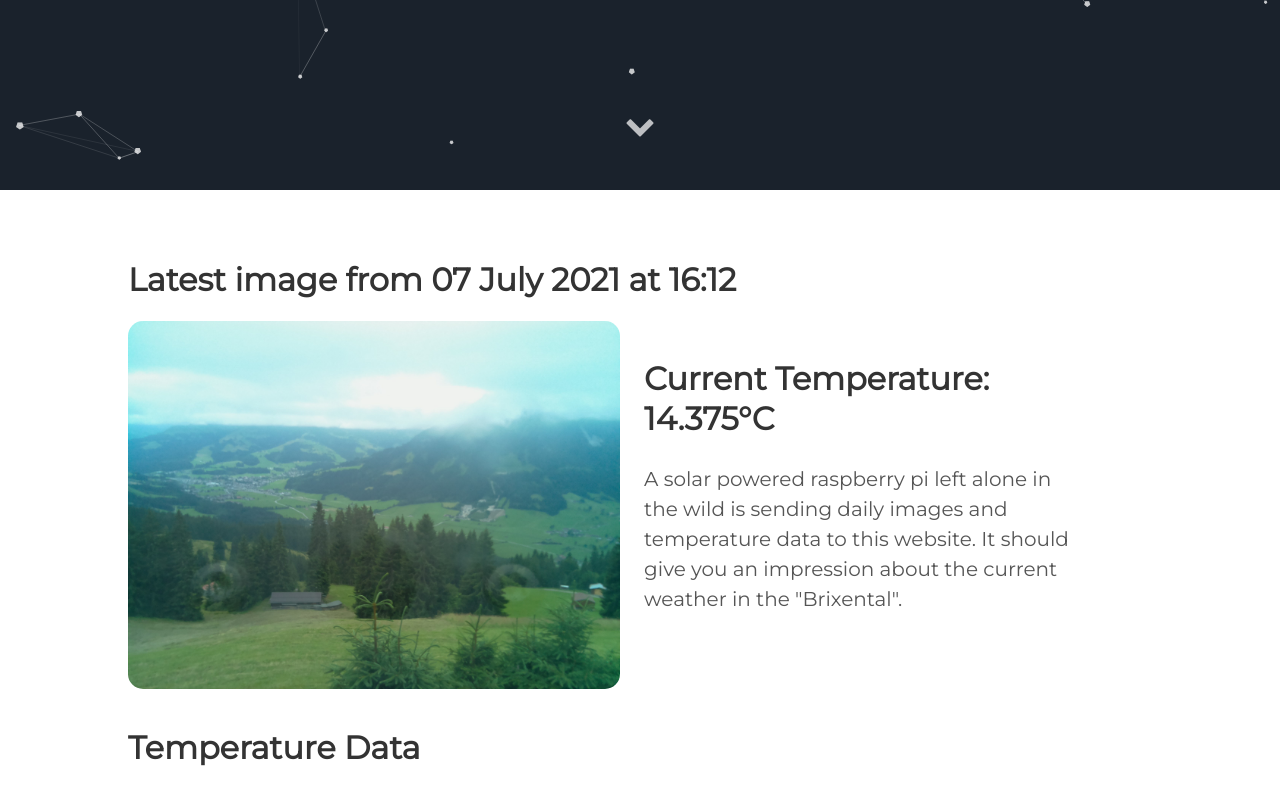
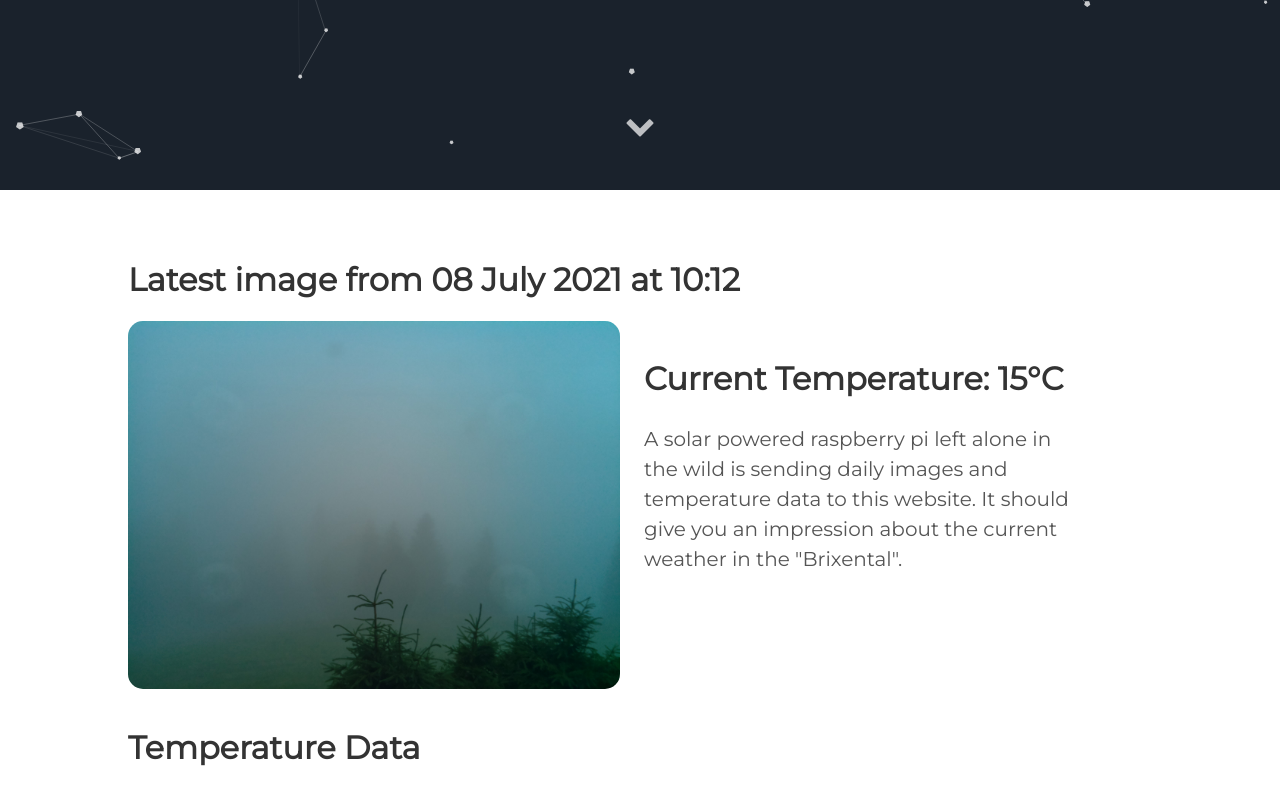
Before and after one commit to vektorious/vektorious.github.io, a Jekyll site: the page built from resources/huette.md, in a window 1280 px wide and 900 px high, scrolled down 710 px. Shown: the top 805 px of the window. Built offline with Jekyll 4.4.1, drawn with Linux system fonts in a browser that asks for light colours.

Commit message:
I'm a bot beep boop

```diff
--- a/resources/huette.md
+++ b/resources/huette.md
@@ -6,13 +6,13 @@ image: '/assets/img/'
 description: 'Live image from the Austrian alps'
 twitter_text: ' '
 ---
-## Latest image from 07 July 2021 at 16:12
+## Latest image from 08 July 2021 at 10:12
 <div class="huette">
   <div class="huette-image">
     <img src="{{ "/assets/img/huette.jpg" | prepend: site.baseurl }}">
   </div>
   <div class="huette-text">
-        <h2>Current Temperature: 14.375°C</h2>
+        <h2>Current Temperature: 15°C</h2>
         <p>A solar powered raspberry pi left alone in the wild is sending daily images and temperature data to this website. It should give you an impression about the current weather in the "Brixental".</p>
 
   </div>
```
Also changed, not shown: rpi-script/2021-07-08_101036.txt (renamed from rpi-script/2021-07-07_161037.txt, +5 -5 lines), rpi-script/huette.md (+2 -2 lines), assets/img/huette.jpg, assets/img/temp_plot.png, rpi-script/temp_plot.png, 1 other file.
